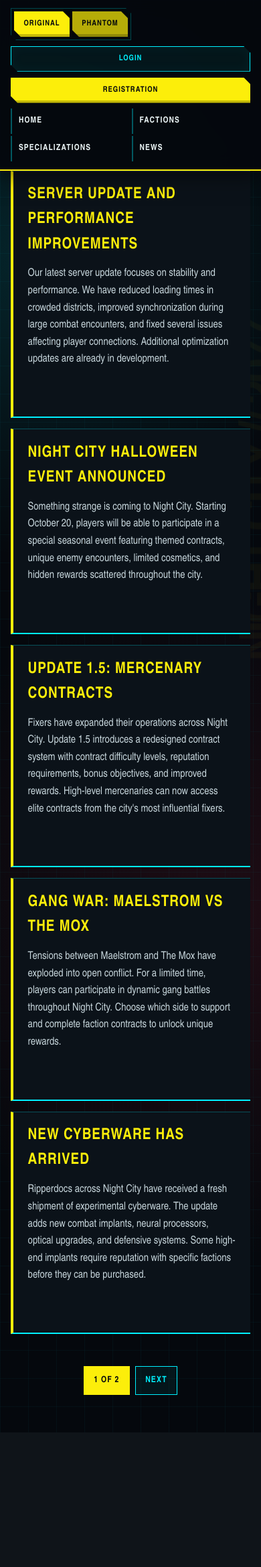
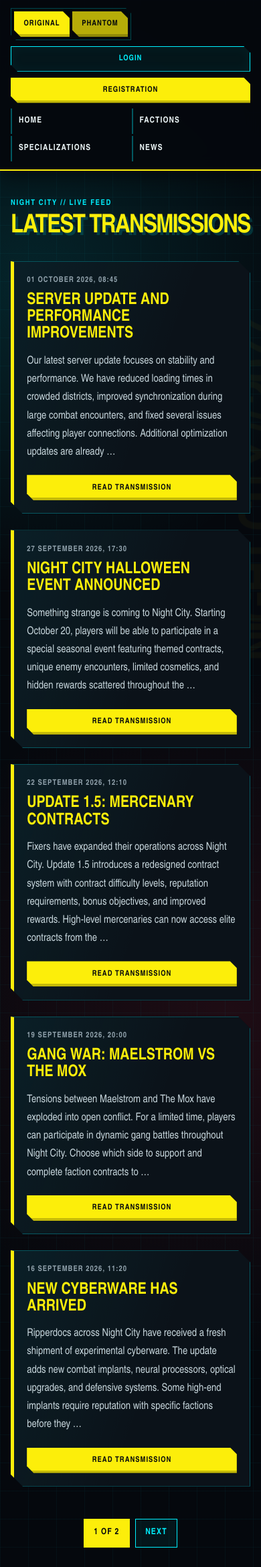
Before and after one commit to Avalanche-one/cyberpunk-mmo, a Django app: page /news/ in a window 390 px wide. Shown: the top 2340 px of the page at 67% size. Before the commit the page ends 2083 px from the top, so only its background shows below. Run offline with Django 5.2, Linux system fonts and the light colour scheme; data comes from the database, SQL or seed files in the repository.

Commit message:
add post detail pages
- add a detail view and URL for detail news posts
- create a post detail template with publication date and full content
- prepare conditional rendering for possible future post images
- redesign the news list with previews and detail links
- add responsive cyberpunk styling for news pages
- add tests for successful post rendering and missing post responses

```diff
--- a/cyberpunk_mmo/urls.py
+++ b/cyberpunk_mmo/urls.py
@@ -11,6 +11,7 @@
     CharacterCreateView,
     CharacterUpdateView,
     CharacterDeleteView,
+    PostDetailView,
 )
 
 urlpatterns = [
@@ -36,6 +37,11 @@
         name="character-delete",
     ),
     path("news/", PostListView.as_view(), name="post-list"),
+    path(
+        "news/<int:pk>/",
+        PostDetailView.as_view(),
+        name="post-detail",
+    ),
 ]
 
 app_name = "cyberpunk_mmo"
--- a/cyberpunk_mmo/views.py
+++ b/cyberpunk_mmo/views.py
@@ -49,6 +49,10 @@
 class PostListView(generic.ListView):
     model = Post
     paginate_by = 5
+
+
+class PostDetailView(generic.DetailView):
+    model = Post
 
 
 class CharacterListView(LoginRequiredMixin, generic.ListView):
--- a/static/css/styles.css
+++ b/static/css/styles.css
@@ -652,6 +761,91 @@
   color: var(--color-cyan);
 }
 
+/* News feed */
+
+.news-feed {
+  width: min(calc(100% - 2rem), var(--content-width));
+  margin: clamp(2.5rem, 7vw, 5rem) auto 0;
+}
+
+.news-feed__header {
+  margin-bottom: 2rem;
+}
+
+.news-feed__eyebrow {
+  margin: 0 0 0.5rem;
+  color: var(--color-cyan);
+  font-size: 0.72rem;
+  font-weight: 900;
+  letter-spacing: 0.14em;
+  text-transform: uppercase;
+}
+
+.news-feed__title {
+  margin: 0;
+  color: var(--color-accent);
+  font-size: clamp(2.4rem, 7vw, 5rem);
+  font-weight: 950;
+  letter-spacing: -0.045em;
+  line-height: 0.95;
+  text-transform: uppercase;
+  text-shadow: 4px 4px 0 rgba(0, 240, 255, 0.16);
+}
+
+.news-card {
+  position: relative;
+  margin-bottom: 1.5rem;
+  padding: clamp(1.2rem, 3vw, 1.8rem);
+  border: 1px solid var(--color-line);
+  border-left: 5px solid var(--color-accent);
+  background:
+    linear-gradient(110deg, rgba(0, 240, 255, 0.06), transparent 58%),
+    var(--color-panel);
+  box-shadow: 0 14px 32px rgba(0, 0, 0, 0.28);
+  clip-path: polygon(
+    0 0,
+    calc(100% - 18px) 0,
+    100% 18px,
+    100% 100%,
+    18px 100%,
+    0 calc(100% - 18px)
+  );
+}
+
+.news-card__meta {
+  margin: 0 0 0.55rem;
+  color: var(--color-muted);
+  font-size: 0.72rem;
+  font-weight: 800;
+  letter-spacing: 0.09em;
+  text-transform: uppercase;
+}
+
+.news-card__title {
+  margin: 0;
+  color: var(--color-accent);
+  font-size: clamp(1.5rem, 4vw, 2.4rem);
+  line-height: 1.05;
+  text-transform: uppercase;
+}
+
+.news-card__title a {
+  color: inherit;
+  text-decoration: none;
+}
+
+.news-card__title a:hover,
+.news-card__title a:focus-visible {
+  color: var(--color-cyan);
+}
+
+.news-card__preview {
+  max-width: 780px;
+  margin: 0.9rem 0 1.2rem;
+  color: #c7d6dc;
+  line-height: 1.7;
+}
+
 /* Search, forms, profile and details */
 
 .search-form,
--- a/templates/cyberpunk_mmo/post_list.html
+++ b/templates/cyberpunk_mmo/post_list.html
@@ -1,11 +1,45 @@
 {% extends "base.html" %}
-{% load static %}
+
+{% block title %}
+  <title>Night City News</title>
+{% endblock %}
 
 {% block content %}
-  {% for post in post_list %}
-    <h2 class="news-title">{{ post.name }}</h2>
-    <p class="news-copy">{{ post.text }}</p>
-  {% empty %}
-    <p class="empty-state">No posts yet.</p>
-  {% endfor %}
+  <section class="news-feed">
+    <header class="news-feed__header">
+      <p class="news-feed__eyebrow">NIGHT CITY // LIVE FEED</p>
+      <h1 class="news-feed__title">Latest transmissions</h1>
+    </header>
+
+    {% for post in post_list %}
+      <article class="news-card">
+        <p class="news-card__meta">
+          <time datetime="{{ post.created_at|date:'c' }}">
+            {{ post.created_at|date:"d F Y, H:i" }}
+          </time>
+        </p>
+
+        <h2 class="news-card__title">
+          <a href="{% url 'cyberpunk_mmo:post-detail' post.pk %}">
+            {{ post.name }}
+          </a>
+        </h2>
+
+        <p class="news-card__preview">
+          {{ post.text|truncatewords:35 }}
+        </p>
+
+        <a
+            class="button button--compact"
+            href="{% url 'cyberpunk_mmo:post-detail' post.pk %}"
+        >
+          Read transmission
+        </a>
+      </article>
+    {% empty %}
+      <p class="empty-state">
+        No transmissions detected.
+      </p>
+    {% endfor %}
+  </section>
 {% endblock %}
```
Also changed, not shown: other parts of static/css/styles.css (+109 -0 lines), cyberpunk_mmo/tests/test_post_views.py (added, +30 -0 lines), templates/cyberpunk_mmo/post_detail.html (added, +47 -0 lines).
